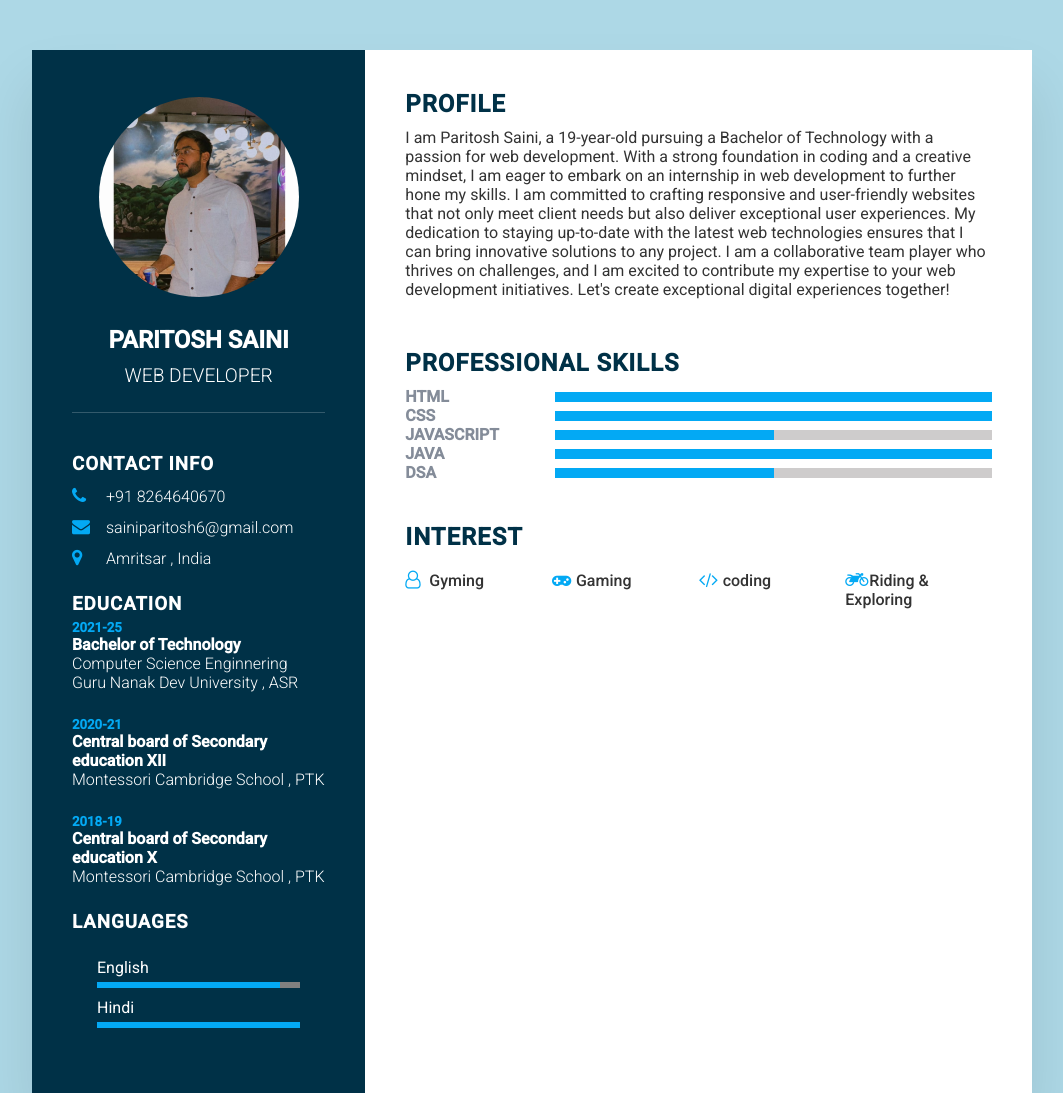
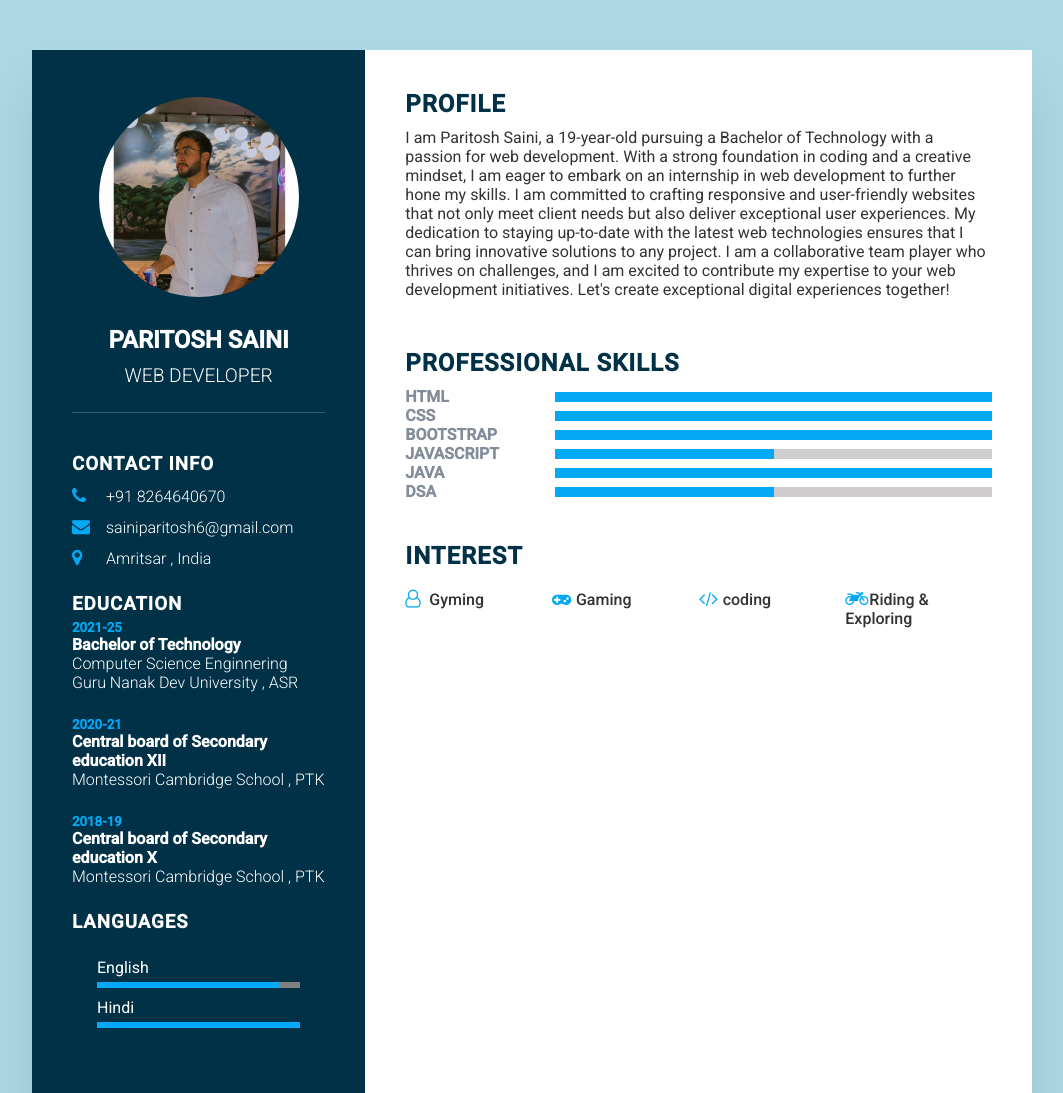
Before and after one commit to sainiparitosh6/Resume, a plain HTML site: page index.html in a window 1280 px wide. Shown: the top 1093 px of the page, without its empty margins (108-1171 px from the left). Drawn offline with Linux system fonts and the light colour scheme.

Commit message:
Update index.html

```diff
--- a/index.html
+++ b/index.html
@@ -126,6 +126,13 @@
             </div>
           </div>
 
+           <div class="box">
+            <h4>Bootstrap</h4>
+            <div class="percent">
+              <div style="width: 100%"></div>
+            </div>
+          </div>
+
           <div class="box">
             <h4>Javascript</h4>
             <div class="percent">
```
